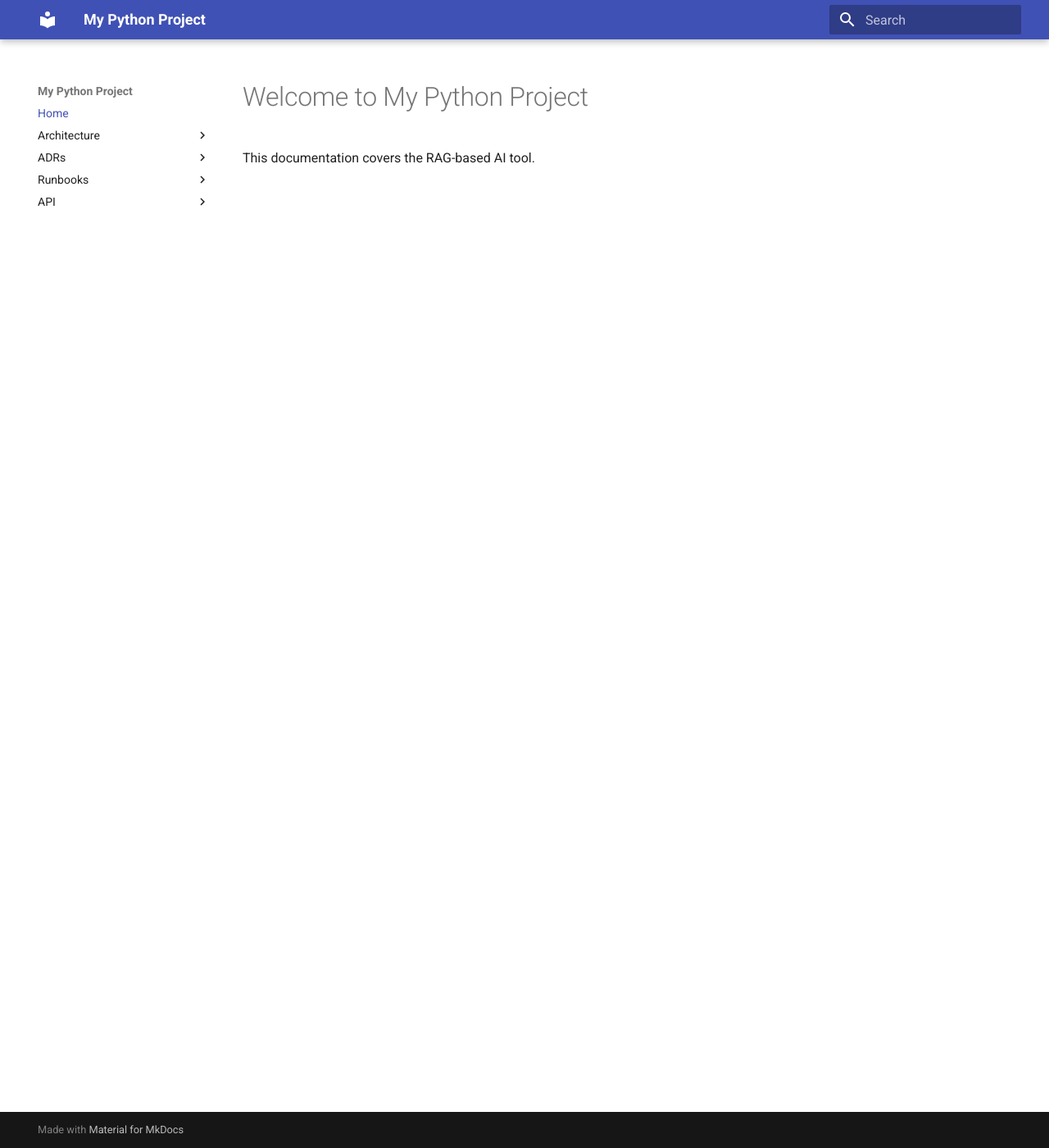
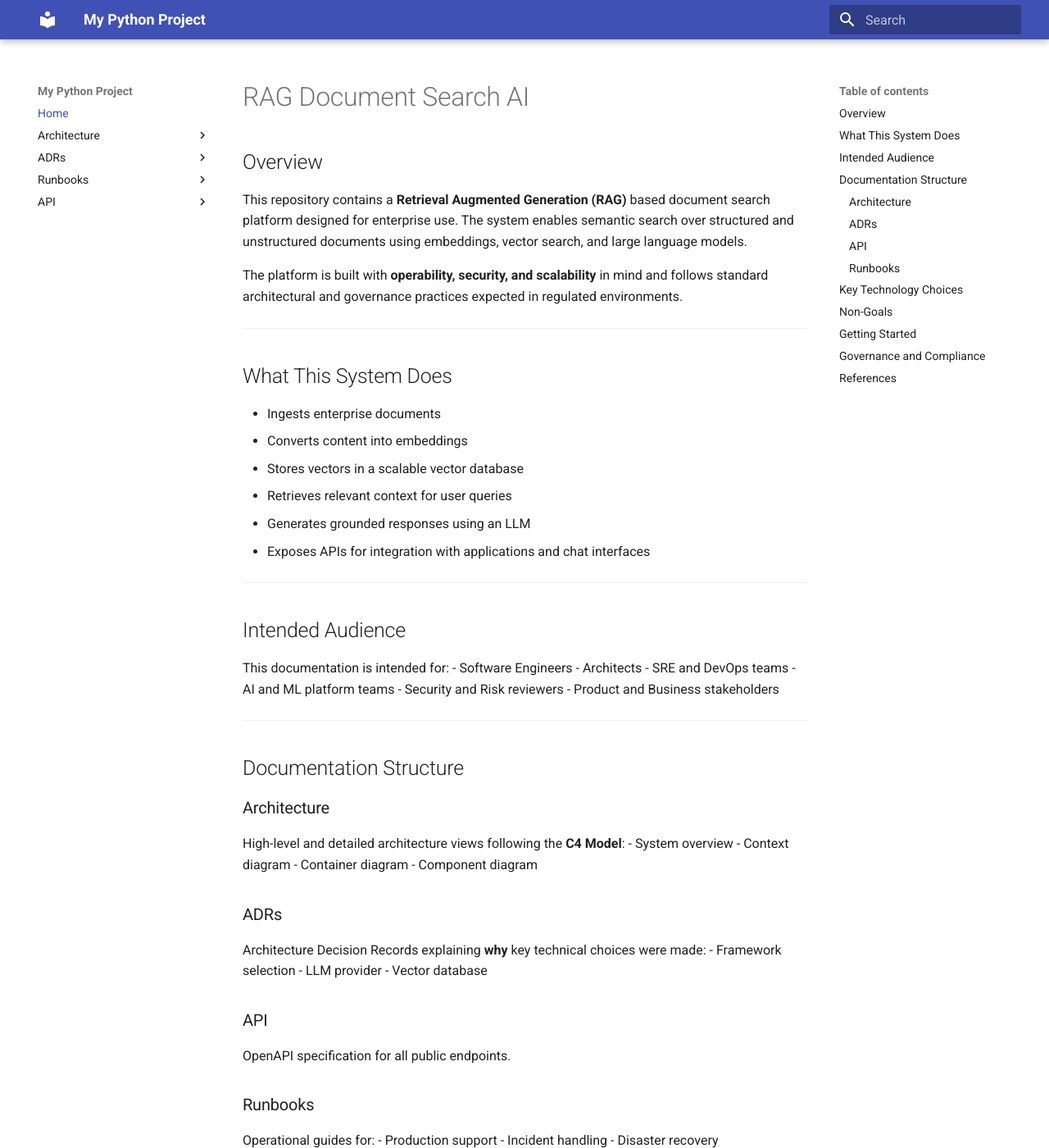
Before and after one commit to shrawanika-w/python-doc-project, an MkDocs documentation site: the page built from docs/index.md, in a window 1280 px wide and 1400 px high. Shown: the whole window at 82% size. Built offline with MkDocs 1.6.1 and Material for MkDocs 9.7.7, drawn with Linux system fonts in a browser that asks for light colours; some of the changed text lies outside the part shown.

Commit message:
Revamp documentation for RAG Document Search AI
Updated documentation to provide an overview of the RAG Document Search AI platform, including its features, intended audience, documentation structure, key technology choices, non-goals, getting started guide, governance, and references.

```diff
--- a/docs/index.md
+++ b/docs/index.md
@@ -1,2 +1,95 @@
-# Welcome to My Python Project
-This documentation covers the RAG-based AI tool.
+# RAG Document Search AI
+
+## Overview
+This repository contains a **Retrieval Augmented Generation (RAG)** based document search platform designed for enterprise use. The system enables semantic search over structured and unstructured documents using embeddings, vector search, and large language models.
+
+The platform is built with **operability, security, and scalability** in mind and follows standard architectural and governance practices expected in regulated environments.
+
+---
+
+## What This System Does
+- Ingests enterprise documents
+- Converts content into embeddings
+- Stores vectors in a scalable vector database
+- Retrieves relevant context for user queries
+- Generates grounded responses using an LLM
+- Exposes APIs for integration with applications and chat interfaces
+
+---
+
+## Intended Audience
+This documentation is intended for:
+- Software Engineers
+- Architects
+- SRE and DevOps teams
+- AI and ML platform teams
+- Security and Risk reviewers
+- Product and Business stakeholders
+
+---
+
+## Documentation Structure
+
+### Architecture
+High-level and detailed architecture views following the **C4 Model**:
+- System overview
+- Context diagram
+- Container diagram
+- Component diagram
+
+### ADRs
+Architecture Decision Records explaining **why** key technical choices were made:
+- Framework selection
+- LLM provider
+- Vector database
+
+### API
+OpenAPI specification for all public endpoints.
+
+### Runbooks
+Operational guides for:
+- Production support
+- Incident handling
+- Disaster recovery
+
+---
+
+## Key Technology Choices
+- **API Framework:** FastAPI
+- **LLM Provider:** Gemini
+- **Vector Store:** PostgreSQL with pgvector
+- **Observability:** Prometheus, Grafana
+- **Documentation:** Markdown, Mermaid, MkDocs
+
+---
+
+## Non-Goals
+This system is not intended to:
+- Train foundation models
+- Replace enterprise search engines
+- Operate without human oversight in regulated workflows
+
+---
+
+## Getting Started
+1. Review the **Architecture** section for system design
+2. Read ADRs to understand key decisions
+3. Refer to API docs for integration
+4. Use Runbooks for operational readiness
+
+---
+
+## Governance and Compliance
+The platform aligns with:
+- Secure SDLC practices
+- Model risk management principles
+- Audit and traceability requirements
+- Data minimization and access control standards
+
+---
+
+## References
+- Architecture: `/architecture/system-overview.md`
+- ADRs: `/adr`
+- API Spec: `/api/openapi.yaml`
+- Production Runbook: `/runbooks/prod.md`
```
